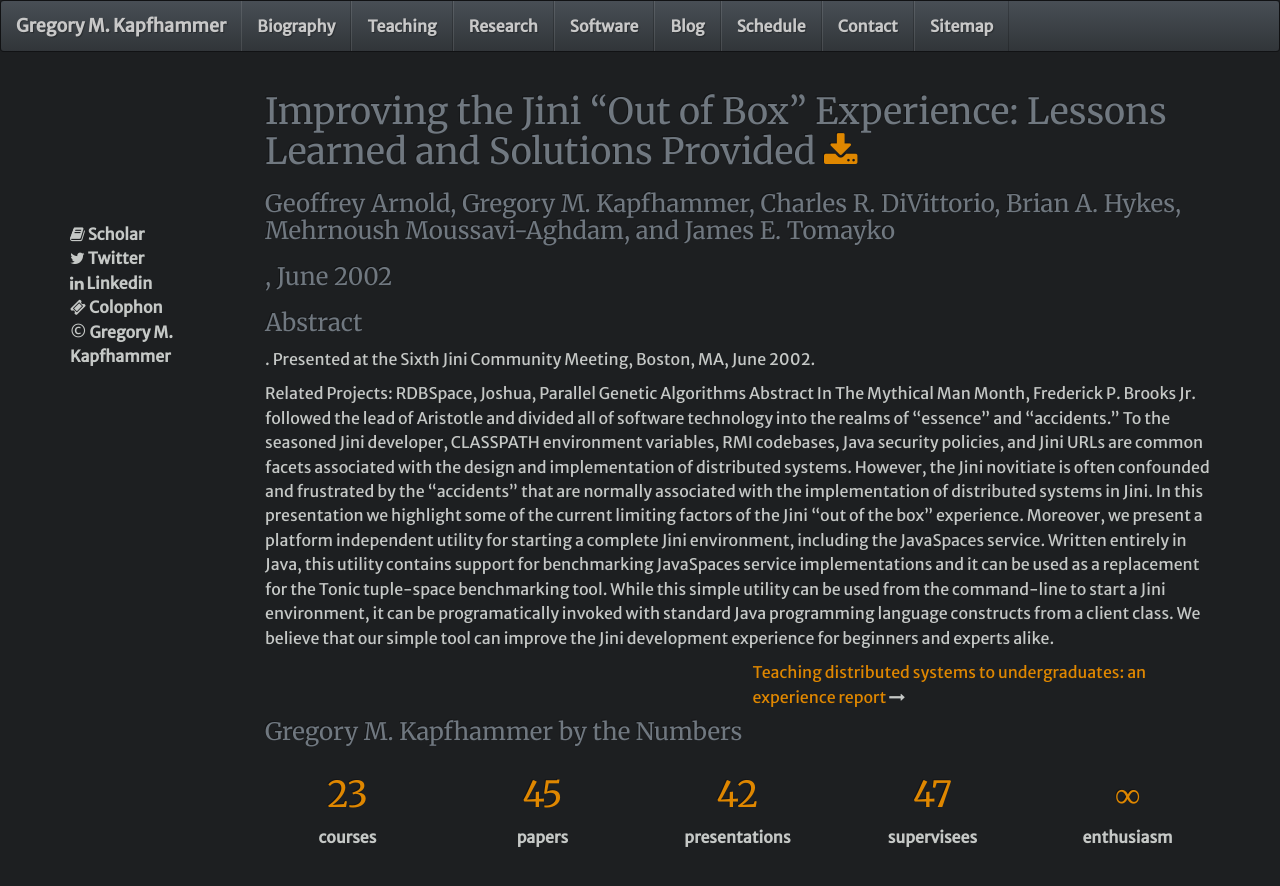
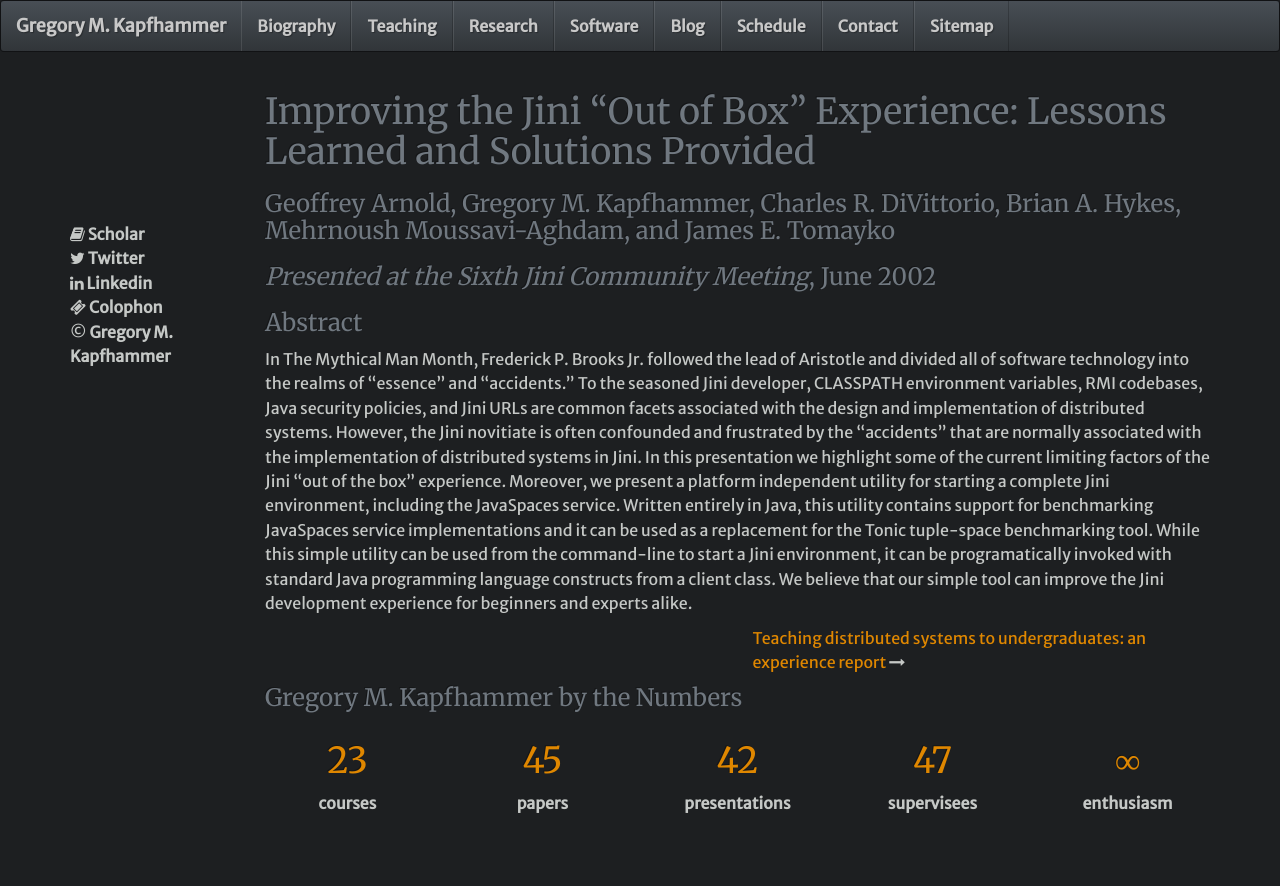
Before and after one commit to geerc/www, a Jekyll site: the page built from gkapfham/site/research/presentations/Presentation-JCM2002-2.md, in a window 1280 px wide. Shown: the top 886 px of the page. Built offline with Jekyll 4.4.1, drawn with Linux system fonts in a browser that asks for light colours; nearby versions of some CDN libraries; Markdown is read by kramdown in place of the engine named in the settings; comment, search, counter and statistics services are not loaded.

Commit message:
Finished the details for the second JCM presentation.

```diff
--- a/gkapfham/site/research/presentations/Presentation-JCM2002-2.md
+++ b/gkapfham/site/research/presentations/Presentation-JCM2002-2.md
@@ -12,16 +12,22 @@ presentation: true
 backup: ../../../../../../
 ---
 
-## {{ page.title }} [<i class="fa fa-download"></i>]({{backup}}/download/researchpaperspresentations/presentations/jcm2002-kapfhammer-presentation.pdf "Download this Paper!")
+## {{ page.title }}
 
 ### {{page.authors }}
 
-### <em></em>, June 2002
+### <em>Presented at the Sixth Jini Community Meeting</em>, June 2002
 
 ### Abstract
 
-. Presented at the Sixth Jini Community Meeting, Boston, MA, June 2002.
-
-Related Projects: RDBSpace, Joshua, Parallel Genetic Algorithms
-Abstract
-In The Mythical Man Month, Frederick P. Brooks Jr. followed the lead of Aristotle and divided all of software technology into the realms of "essence" and "accidents." To the seasoned Jini developer, CLASSPATH environment variables, RMI codebases, Java security policies, and Jini URLs are common facets associated with the design and implementation of distributed systems. However, the Jini novitiate is often confounded and frustrated by the "accidents" that are normally associated with the implementation of distributed systems in Jini. In this presentation we highlight some of the current limiting factors of the Jini "out of the box" experience. Moreover, we present a platform independent utility for starting a complete Jini environment, including the JavaSpaces service. Written entirely in Java, this utility contains support for benchmarking JavaSpaces service implementations and it can be used as a replacement for the Tonic tuple-space benchmarking tool. While this simple utility can be used from the command-line to start a Jini environment, it can be programatically invoked with standard Java programming language constructs from a client class. We believe that our simple tool can improve the Jini development experience for beginners and experts alike.
+In The Mythical Man Month, Frederick P. Brooks Jr. followed the lead of Aristotle and divided all of software technology
+into the realms of "essence" and "accidents." To the seasoned Jini developer, CLASSPATH environment variables, RMI
+codebases, Java security policies, and Jini URLs are common facets associated with the design and implementation of
+distributed systems.  However, the Jini novitiate is often confounded and frustrated by the "accidents" that are
+normally associated with the implementation of distributed systems in Jini. In this presentation we highlight some of
+the current limiting factors of the Jini "out of the box" experience. Moreover, we present a platform independent
+utility for starting a complete Jini environment, including the JavaSpaces service. Written entirely in Java, this
+utility contains support for benchmarking JavaSpaces service implementations and it can be used as a replacement for the
+Tonic tuple-space benchmarking tool. While this simple utility can be used from the command-line to start a Jini
+environment, it can be programatically invoked with standard Java programming language constructs from a client class.
+We believe that our simple tool can improve the Jini development experience for beginners and experts alike.
```
